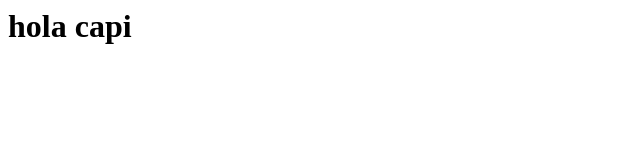
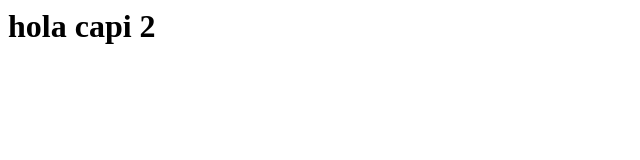
Before and after one commit to castillojoel22/practicatag, a plain HTML site: page index.html in a window 1280 px wide. Shown: the full height of the page, 0-640 px from the left. Drawn offline with Linux system fonts and the light colour scheme.

Commit message:
Mi tercer commit

```diff
--- a/index.html
+++ b/index.html
@@ -1 +1 @@
-<h1>hola capi</h1>
+<h1>hola capi 2</h1>
```
